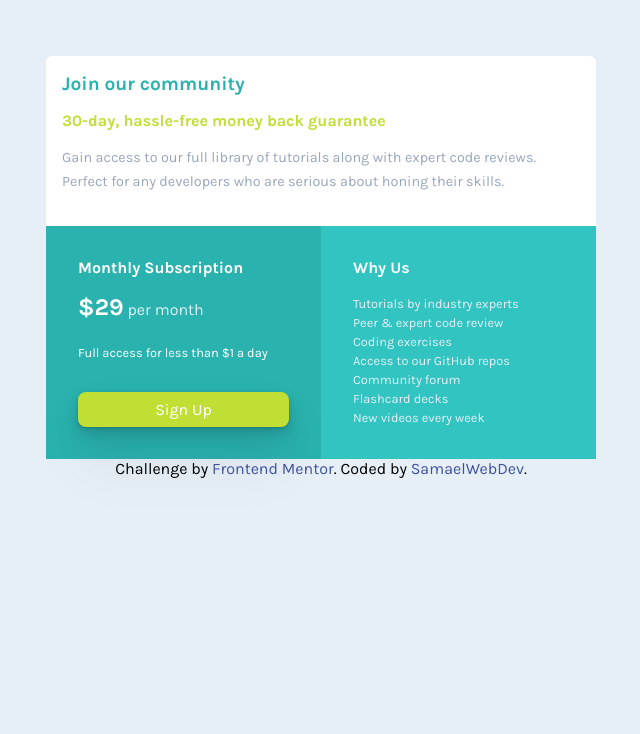
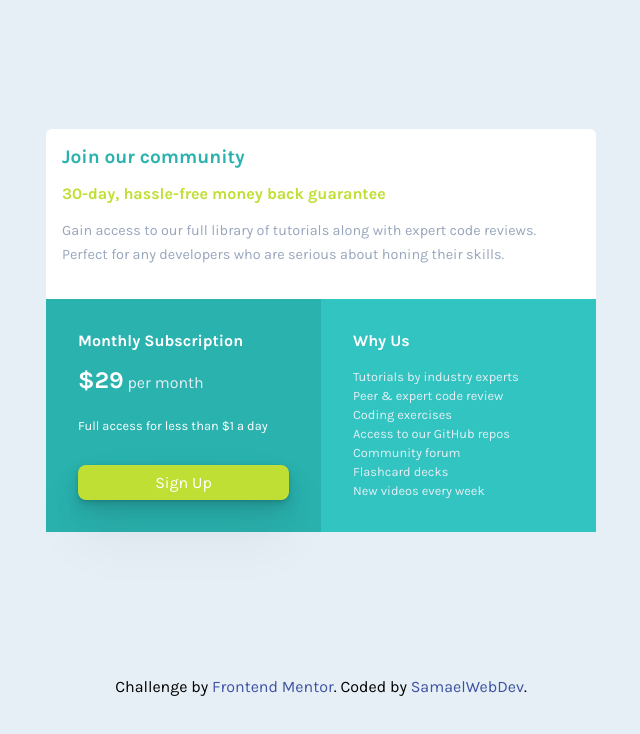
Before and after one commit to samaelwebdev/FrontEndMentor-Single-price-grid-component, a plain HTML site: page index.html in a window 1280 px wide. Shown: the whole page, without its empty margins (319-959 px from the left). Drawn offline with Linux system fonts and the light colour scheme.

Commit message:
Update styles.css
update css

```diff
--- a/css/styles.css
+++ b/css/styles.css
@@ -98,6 +98,11 @@ a{
      color: hsl(228, 45%, 44%);
 }
  @media only screen and (min-width: 600px) {
+     body{
+         min-height: 100vh;
+         display: grid;
+         place-items: center;
+    }
      .main{
          display: grid;
          grid-template-columns: repeat(2, 275px);
```
Lines whose indentation alone changed are shown as unchanged.
